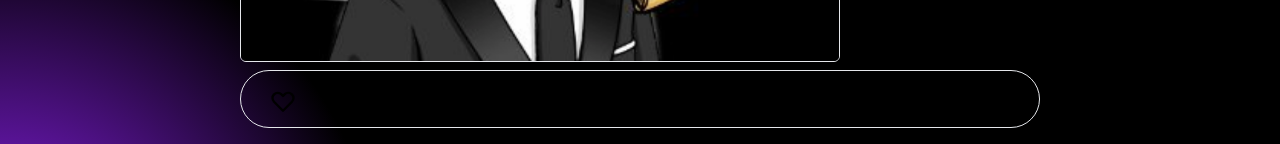
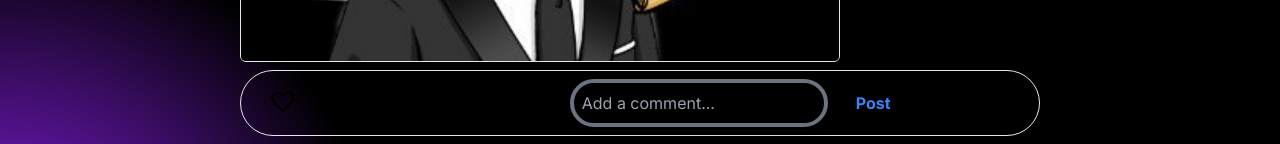
Before and after one commit to coderofthefuturee/InstaClone, a Next.js app: page / in a window 1280 px wide. Shown: the part 808-952 px from the top of the page. Built offline with nearby package versions, Linux system fonts and the light colour scheme.

Commit message:
caption and input box

```diff
--- a/src/app/components/Post.jsx
+++ b/src/app/components/Post.jsx
@@ -1,6 +1,6 @@
 import React from 'react'
 import Posts from './Posts'
-import { DotsHorizontalIcon, HeartIcon, ChatIcon, BookmarkIcon } from '@heroicons/react/outline'
+import { DotsHorizontalIcon, HeartIcon, ChatIcon, BookmarkIcon, EmojiHappyIcon } from '@heroicons/react/outline'
 
 export default function Post({img, userImg, caption, username, id}) {
   return (
@@ -16,17 +16,21 @@ export default function Post({img, userImg, caption, username, id}) {
                 <DotsHorizontalIcon className='h-10 flex-1 mt-1 ml-60 hover:text-purple-500 hover:scale-125 cursor-pointer transition-transform duration-200 ease-out'/>
             </div>
             <img src={userImg} class="border rounded-md" alt="img" width={600} height={600} />
-            <div className='flex border rounded-full justify-between px-7 pt-4 p-3'>
-                <div className='flex space-x-8 btn'>
-                    <HeartIcon className='btn' />
-                    <ChatIcon className='btn' />
+            <div className='border rounded-full'>
+                <div className='flex justify-between px-7 p-2'>
+                    <div className='flex mt-2 space-x-8 btn'>
+                        <HeartIcon className='btn' />
+                        <ChatIcon className='btn' />
+                    </div>
+                    <EmojiHappyIcon className='btn mt-2' />
+                    <form className='flex'>
+                        <input type="text" placeholder='Add a comment...' className='flex p-2 text-white focus:outline-none bg-transparent mr-7 border-4 border-gray-500 rounded-full shadow-lg max-w-small items-center focus-within:border-4 focus-within:border-purple-800 transition-transform duration-200 ease-out focus:ring-0' />
+                        <button className='font-bold hover:text-blue-400 hover:text-bold hover:scale-125 text-blue-500 transition-transform duration-200 ease-out'>Post</button>
+                    </form>
+                    <BookmarkIcon className='btn mt-2' />
                 </div>
-                <BookmarkIcon className='btn' />
             </div>
         </div>
-
-
-
 
     </div>
   )
```
